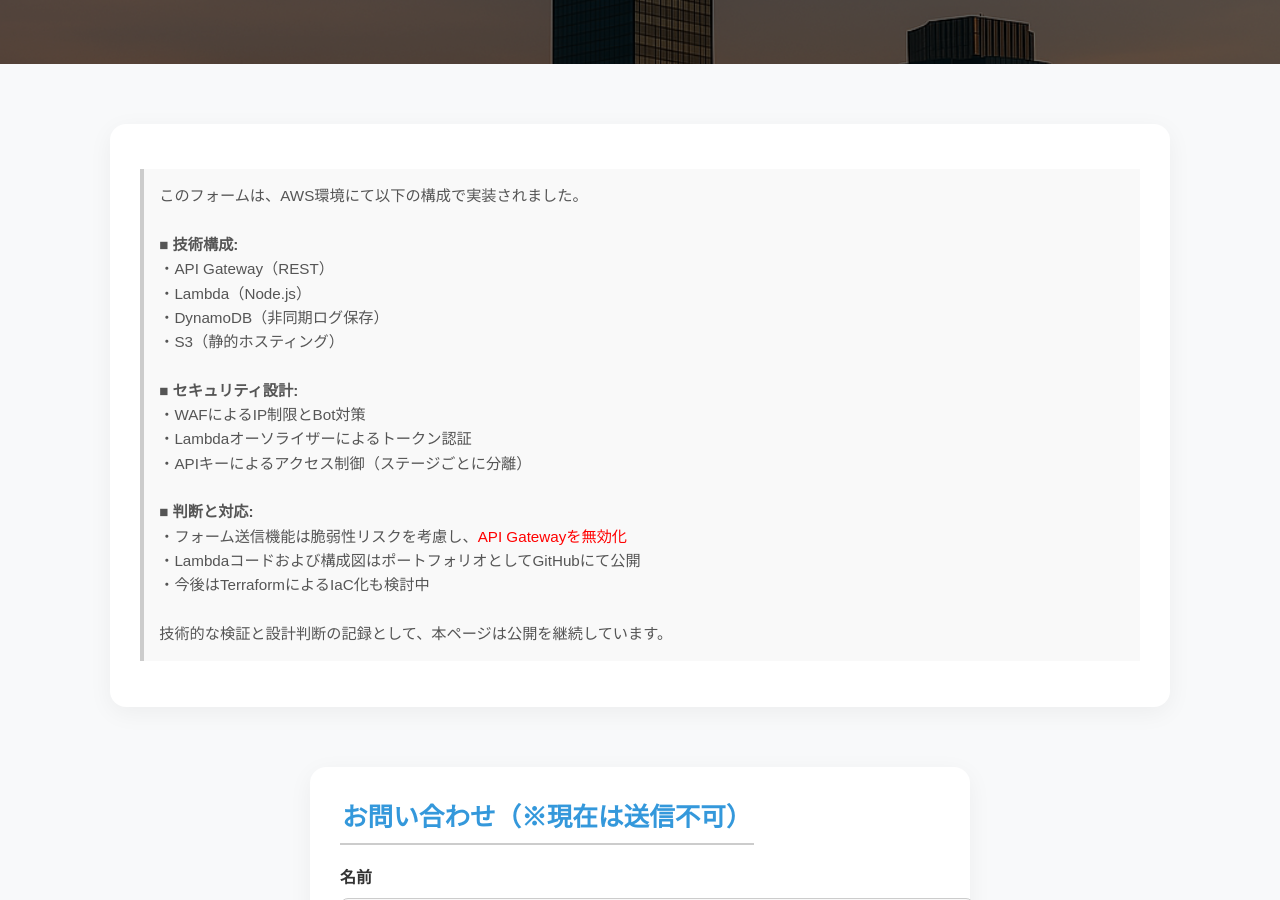
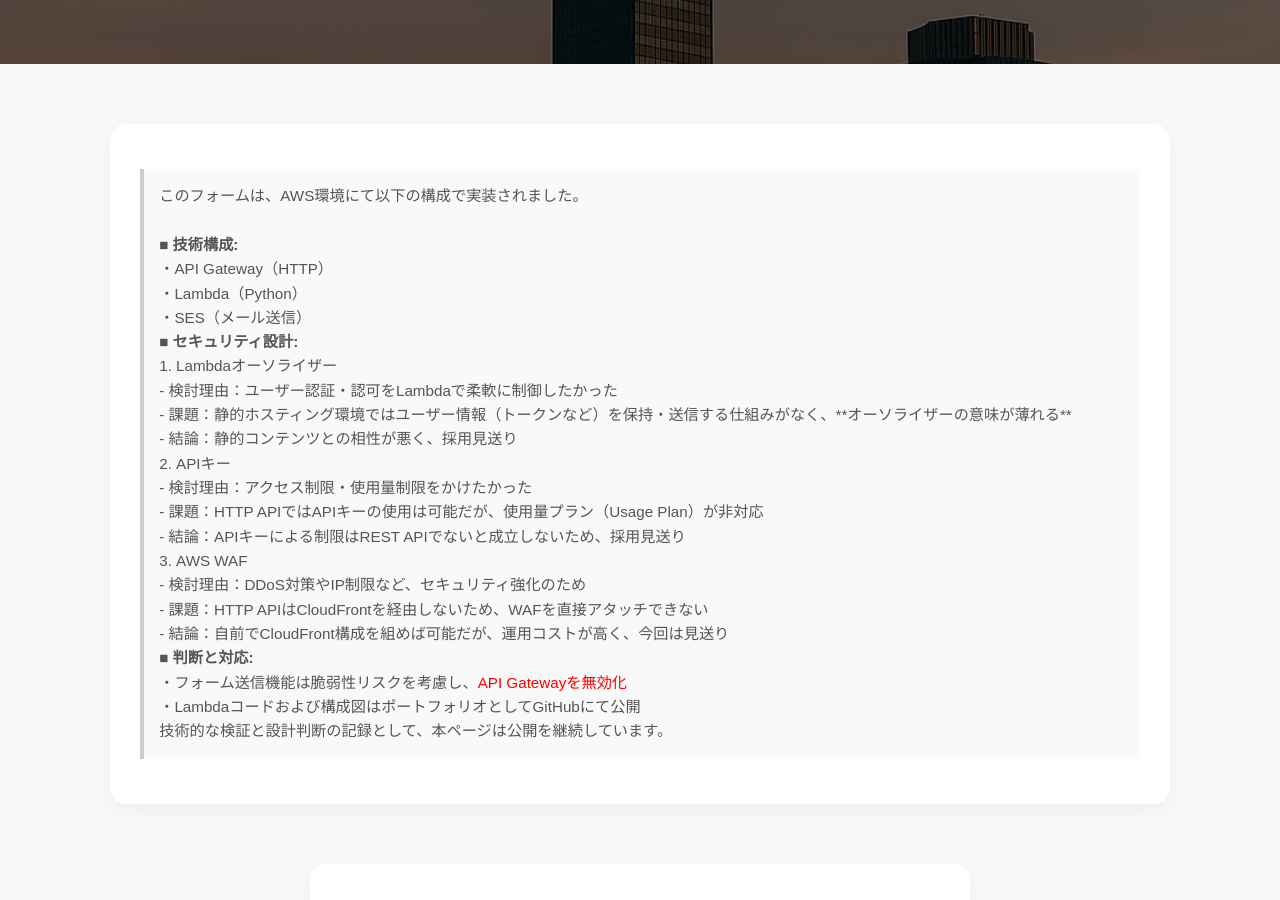
Before and after one commit to cloudrobo48/aws-cloud, a Jekyll site: the page docs/contact.html, which Jekyll copies as it is, in a window 1280 px wide and 900 px high, scrolled down 292 px. Built offline with Jekyll 4.4.1, drawn with Linux system fonts in a browser that asks for light colours.

Commit message:
close contact site

```diff
--- a/assets/js/sendFormData.js
+++ b/assets/js/sendFormData.js
@@ -1,6 +1,6 @@
 export async function sendFormData(payload) {
   try {
-    const response = await fetch("https://devJourney.fieldwork48.com/contact", {
+    const response = await fetch("https://dummy.url", {
       method: "POST",
       headers: { "Content-Type": "application/json" },
       body: JSON.stringify(payload),
--- a/docs/contact.html
+++ b/docs/contact.html
@@ -42,22 +42,36 @@
       >
         このフォームは、AWS環境にて以下の構成で実装されました。<br /><br />
         <strong>■ 技術構成:</strong><br />
-        ・API Gateway（REST）<br />
-        ・Lambda（Node.js）<br />
-        ・DynamoDB（非同期ログ保存）<br />
-        ・S3（静的ホスティング）<br /><br />
+        ・API Gateway（HTTP）<br />
+        ・Lambda（Python）<br />
+        ・SES（メール送信）<br />
 
         <strong>■ セキュリティ設計:</strong><br />
-        ・WAFによるIP制限とBot対策<br />
-        ・Lambdaオーソライザーによるトークン認証<br />
-        ・APIキーによるアクセス制御（ステージごとに分離）<br /><br />
+
+        1. Lambdaオーソライザー<br />
+        - 検討理由：ユーザー認証・認可をLambdaで柔軟に制御したかった<br />
+        -
+        課題：静的ホスティング環境ではユーザー情報（トークンなど）を保持・送信する仕組みがなく、**オーソライザーの意味が薄れる**<br />
+        - 結論：静的コンテンツとの相性が悪く、採用見送り<br />
+
+        2. APIキー<br />
+        - 検討理由：アクセス制限・使用量制限をかけたかった<br />
+        - 課題：HTTP APIではAPIキーの使用は可能だが、使用量プラン（Usage
+        Plan）が非対応<br />
+        - 結論：APIキーによる制限はREST APIでないと成立しないため、採用見送り<br />
+
+        3. AWS WAF<br />
+        - 検討理由：DDoS対策やIP制限など、セキュリティ強化のため<br />
+        - 課題：HTTP
+        APIはCloudFrontを経由しないため、WAFを直接アタッチできない<br />
+        -
+        結論：自前でCloudFront構成を組めば可能だが、運用コストが高く、今回は見送り<br />
 
         <strong>■ 判断と対応:</strong><br />
         ・フォーム送信機能は脆弱性リスクを考慮し、<span style="color: red"
           >API Gatewayを無効化</span
         ><br />
         ・Lambdaコードおよび構成図はポートフォリオとしてGitHubにて公開<br />
-        ・今後はTerraformによるIaC化も検討中<br /><br />
 
         技術的な検証と設計判断の記録として、本ページは公開を継続しています。
       </p>
```
